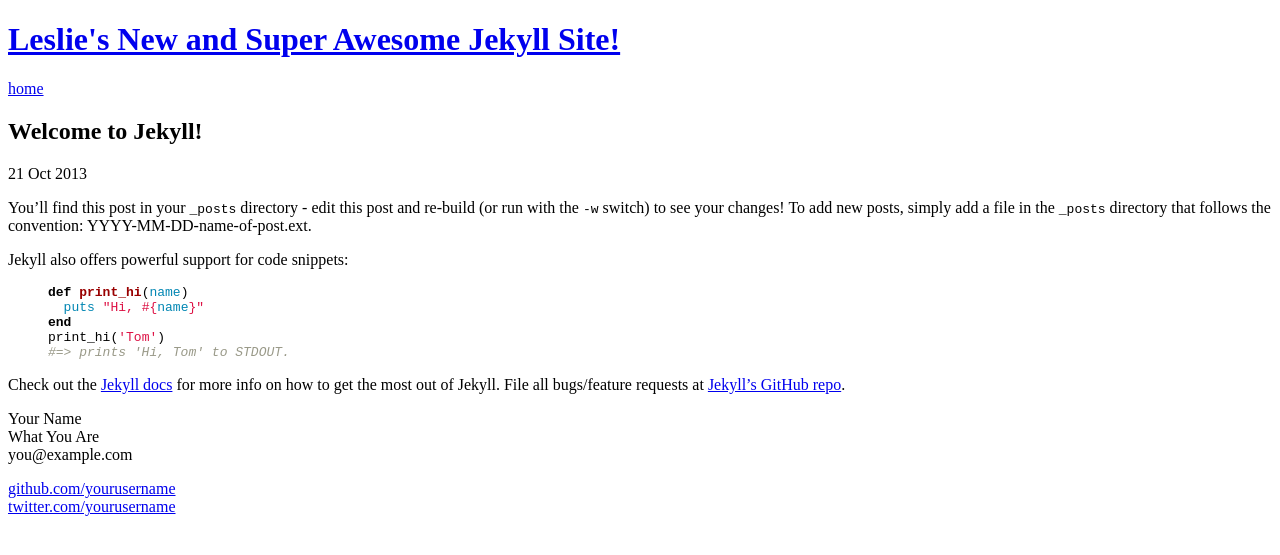
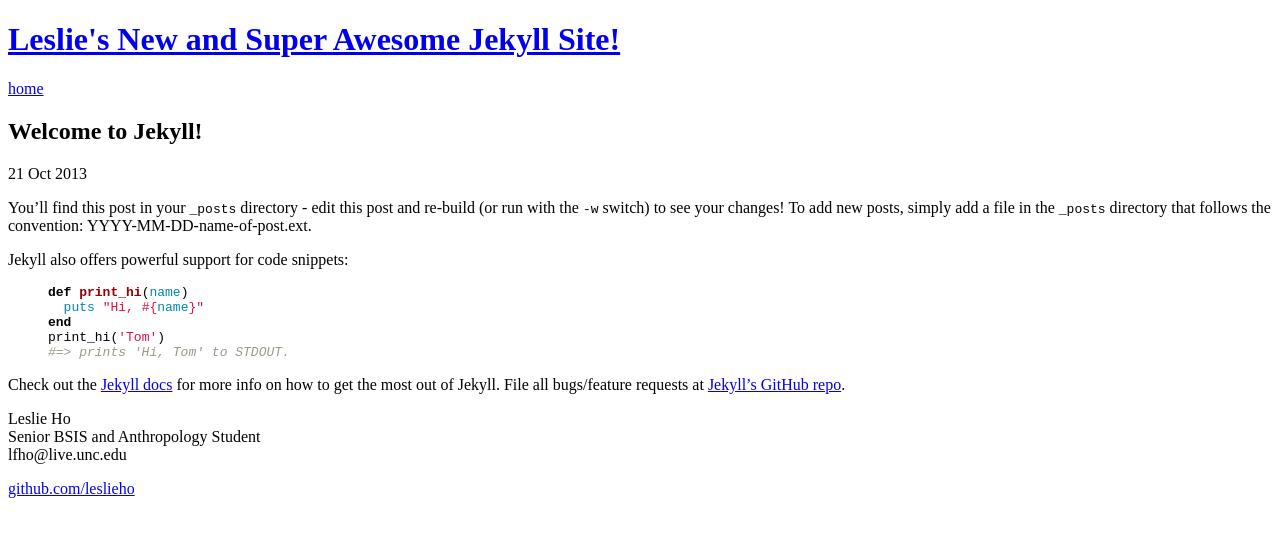
Before and after one commit to leslieho/mysite, a Jekyll site: the page built from _posts/2013-10-21-welcome-to-jekyll.markdown, in a window 1280 px wide. Shown: the top 555 px of the page. Built offline with Jekyll 4.4.1, drawn with Linux system fonts in a browser that asks for light colours; Markdown is read by kramdown in place of the engine named in the settings.

Commit message:
Changed to my information

```diff
--- a/_layouts/default.html
+++ b/_layouts/default.html
@@ -26,15 +26,14 @@
           <div class="footer">
             <div class="contact">
               <p>
-                Your Name<br />
-                What You Are<br />
-                you@example.com
+                Leslie Ho<br />
+                Senior BSIS and Anthropology Student<br />
+                lfho@live.unc.edu
               </p>
             </div>
             <div class="contact">
               <p>
-                <a href="https://github.com/yourusername">github.com/yourusername</a><br />
-                <a href="https://twitter.com/yourusername">twitter.com/yourusername</a><br />
+                <a href="https://github.com/yourusername">github.com/leslieho</a><br />
               </p>
             </div>
           </div>
```
